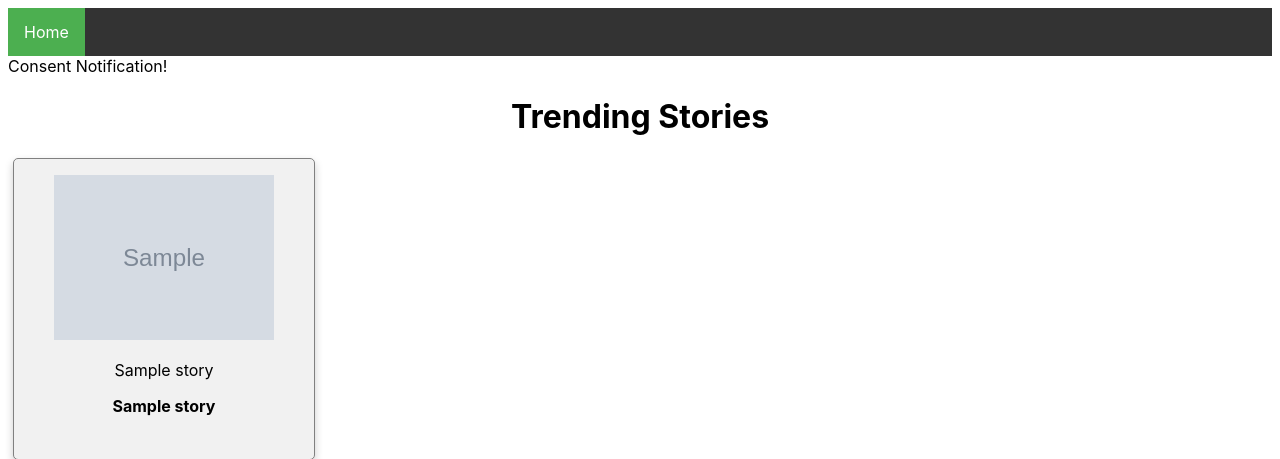
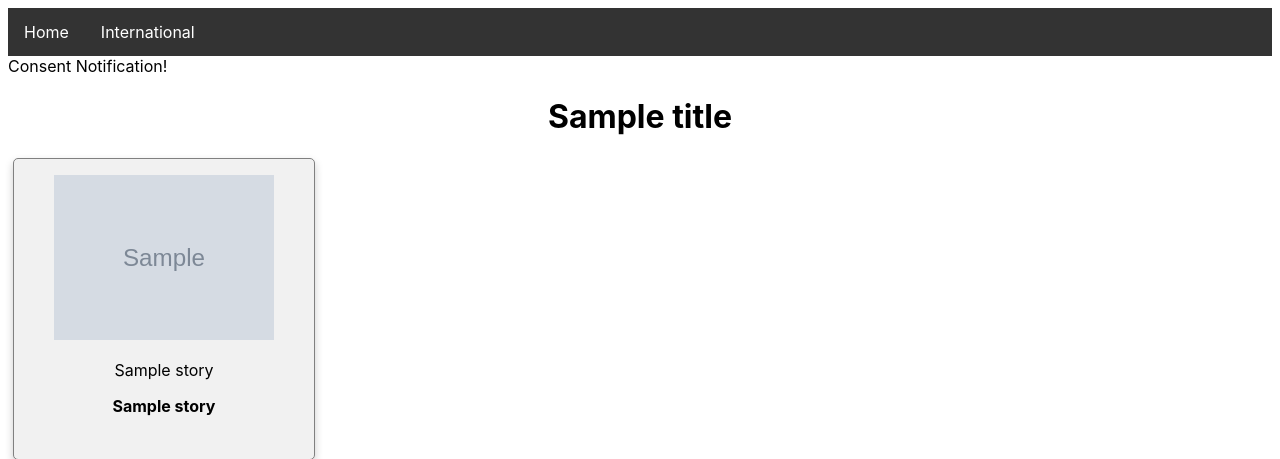
Before and after one commit to oapostrophe/ab-testing-privacy-ui, a Flask app: template example_site/templates/index.html in a window 1280 px wide. Shown: the top 459 px of the page. Run offline with Flask 2, Linux system fonts and the light colour scheme; tables that the repository leaves empty hold one stand-in row (values such as "Sample post"); the template is opened without the code that fills it: values that come from a table or form of the project are taken from there, most other values are stand-ins (such as "Sample title", 1, 10 or a date in 2020); grey boxes marked "Sample" are stand-in pictures.

Commit message:
Refactored code to reduce repetition.  Added get_stories function.  Added International page.

```diff
--- a/example_site/app.py
+++ b/example_site/app.py
@@ -17,12 +17,9 @@ try:
         time_string = file.read()
         file.close()
         last_updated = int(float(time_string))
-        print("Last updated:")
-        print(last_updated)
 
 except:
     last_updated = 0
-
 
 class Story(db.Model):
     """Database object to store retrieved stories."""
@@ -36,21 +33,46 @@ class Story(db.Model):
     description = db.Column(db.String(200))
 
     def __repr__(self):
-        return '<Story %r>' % self.id
+        return "<Story %r>" % self.id
 
 
 @app.route('/')
 def index():
     """Display homepage"""
+    stories = get_stories()
+    return render_template('index.html', stories=stories,
+                            title="Trending Stories")
 
-    # Automatically update if needed
+@app.route('/international/')
+def international():
+    """Display international sources"""
+    stories = get_stories(sources = ["BBC News", "Reuters", "Al Jazeera English"])
+    return render_template('index.html', stories=stories,
+                             title="International Coverage")
+
+def get_stories(sources=None):
+    """Get stories from specified sources.
+
+    :param stories: (array) Array of strings containing Story.source_name
+    values by which to filter database. Default value None will display all
+    stories.
+    """
+
+    # Automatically update database if needed
     if db.session.query(Story).count() == 0 \
         or int(time.time()) - last_updated > 3600:
         refresh_stories()
 
-    # Display stories stored in database
-    stories = Story.query.all()
-    return render_template('index.html', stories=stories)
+    # Display all stories if given default sources value
+    if sources == None:
+         return Story.query.all()
+
+    # Display stories from specified sources
+    stories = []
+    for source in sources:
+        source_stories = Story.query.filter_by(source_name=source).all()
+        stories.extend(source_stories)
+    return stories
 
 
 def add_stories(source, max_stories):
@@ -78,10 +100,6 @@ def add_stories(source, max_stories):
                 image_url=story["urlToImage"],
                 published_at=story["publishedAt"],
                 description=story["description"])
-            print("headline:")
-            print(db_model.title)
-            print("description:")
-            print(db_model.description)
             db.session.add(db_model) # Add to database
         count += 1
 
--- a/example_site/templates/index.html
+++ b/example_site/templates/index.html
@@ -1,21 +1,19 @@
 {% extends 'base.html'%}
 
 {% block head %}
-<link href="static\main1.css" rel="stylesheet" type="text/css" media="all">
+<link href={{ url_for('static', filename = 'main1.css') }} rel="stylesheet" type="text/css" media="all">
 {% endblock %}
 
 {% block body %}
 <ul>
-    <li><a class="active" href="/">Home</a></li>
+    <li><a href="/">Home</a></li>
+    <li><a href="/international/">International</a></li>
   </ul>
   <div class="popup" onclick="myFunction()">Consent Notification!
     <span class="popuptext" id="myPopup">Cookies</span>
   </div>
 <div class = "content">
-    <h1 style="text-align: center">Trending Stories</h1>
-    {% if stories|length < 1 %}
-    <a href="/update/">Refresh stories</a>
-    {% else %}
+    <h1 style="text-align: center">{{ title }}</h1>
     <div class="row">
         {% for story in stories %}
         <div class="column">
@@ -33,7 +31,6 @@
         </div>
         {% endfor %}
     </div>
-    {% endif %}
 </div>
 
 <script>
```
